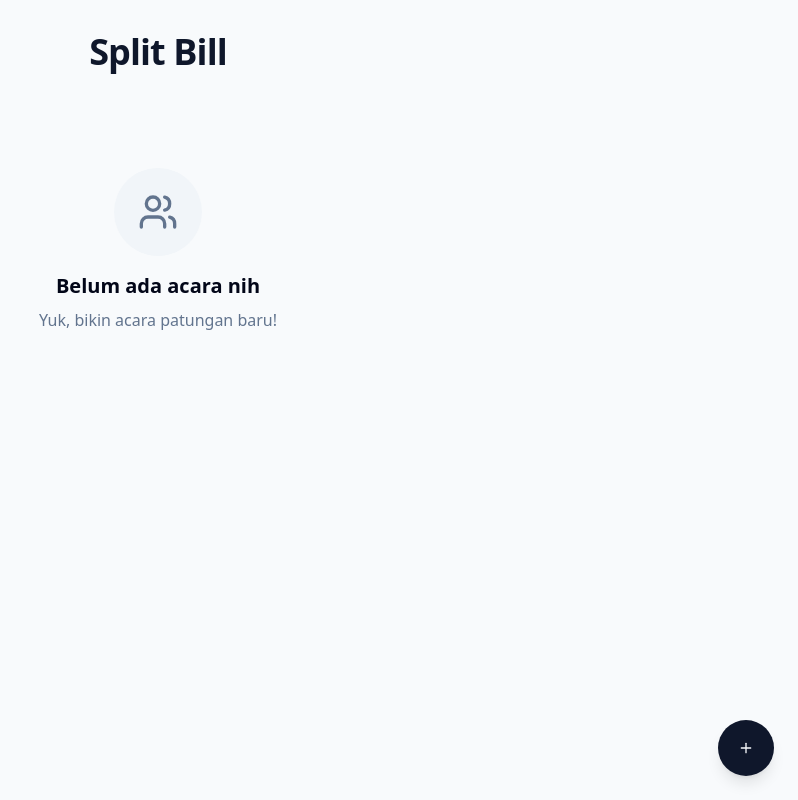
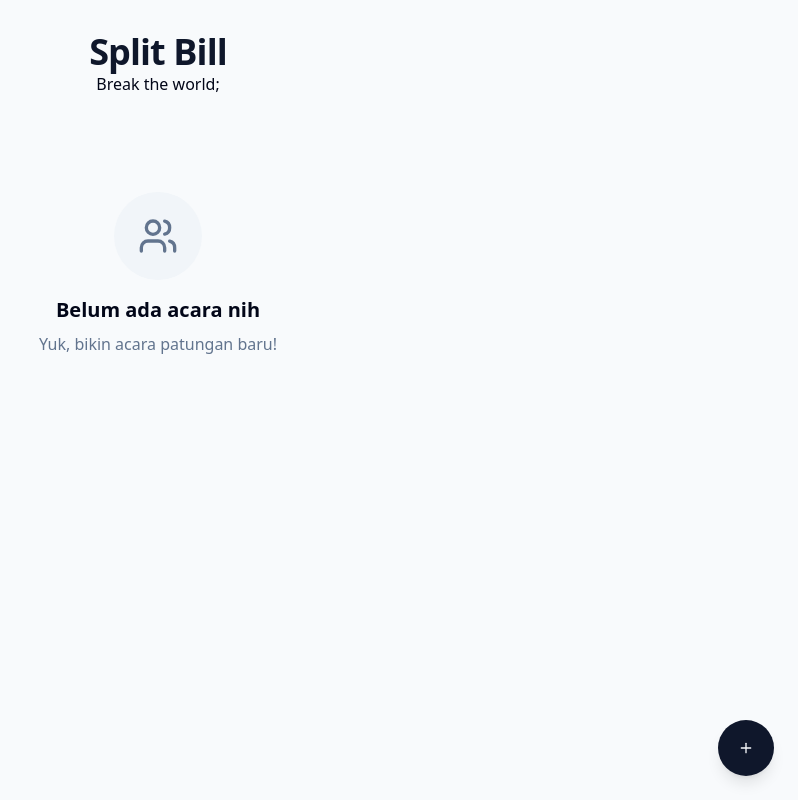
Before and after one commit to AchmadWahyu/split-bill, a React (Vite) app: page / in a window 1280 px wide. Shown: the whole page, without its empty margins (482-1280 px from the left). Built offline with nearby package versions, Linux system fonts and the light colour scheme.

Commit message:
chore: test log error with sentry

```diff
--- a/src/routes/Home.tsx
+++ b/src/routes/Home.tsx
@@ -37,6 +37,15 @@ const Home = ({
         <h1 className="text-4xl font-bold tracking-tight text-slate-900">
           Split Bill
         </h1>
+        <button
+          type="button"
+          onClick={() => {
+            throw new Error('Sentry Test Error');
+          }}
+        >
+          Break the world
+        </button>
+        ;
       </div>
       {!eventList.filter((e) => e.id)?.length && (
         <div className="flex flex-col items-center justify-center py-12 text-center">
```
